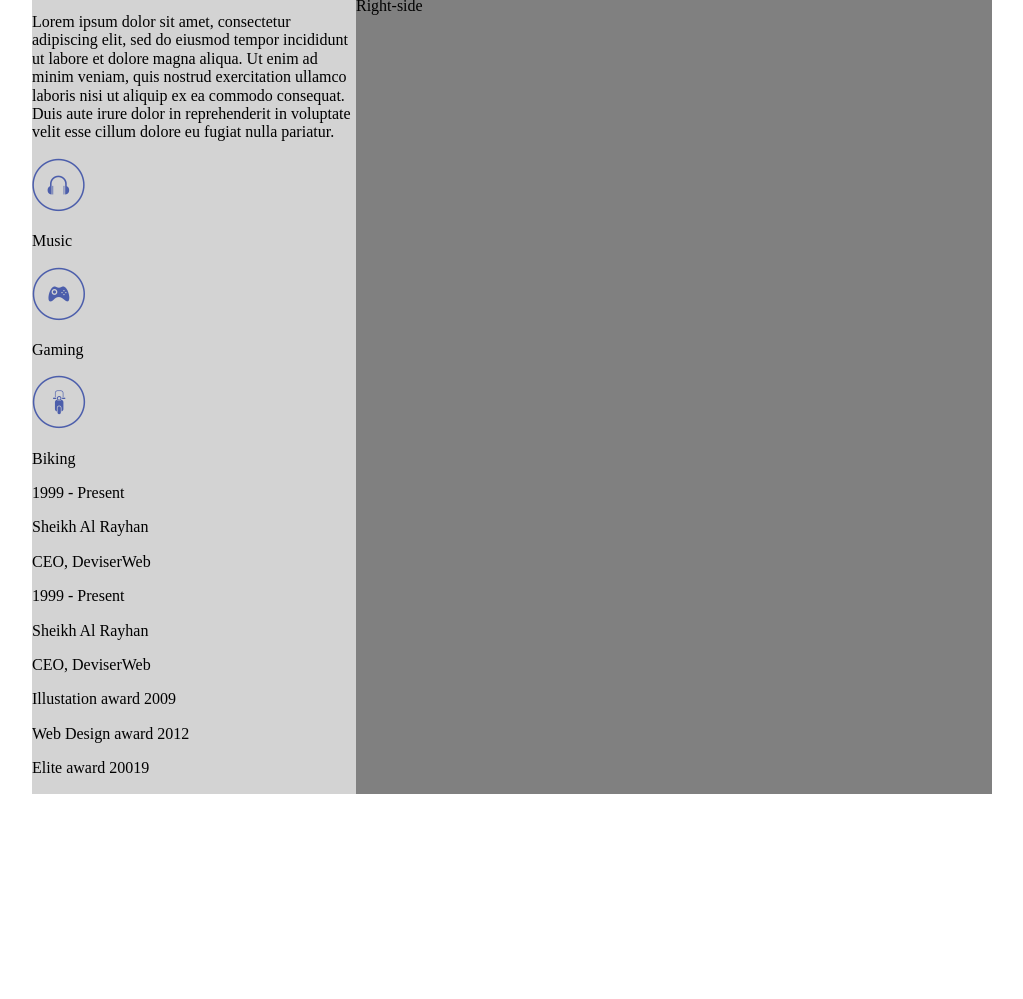
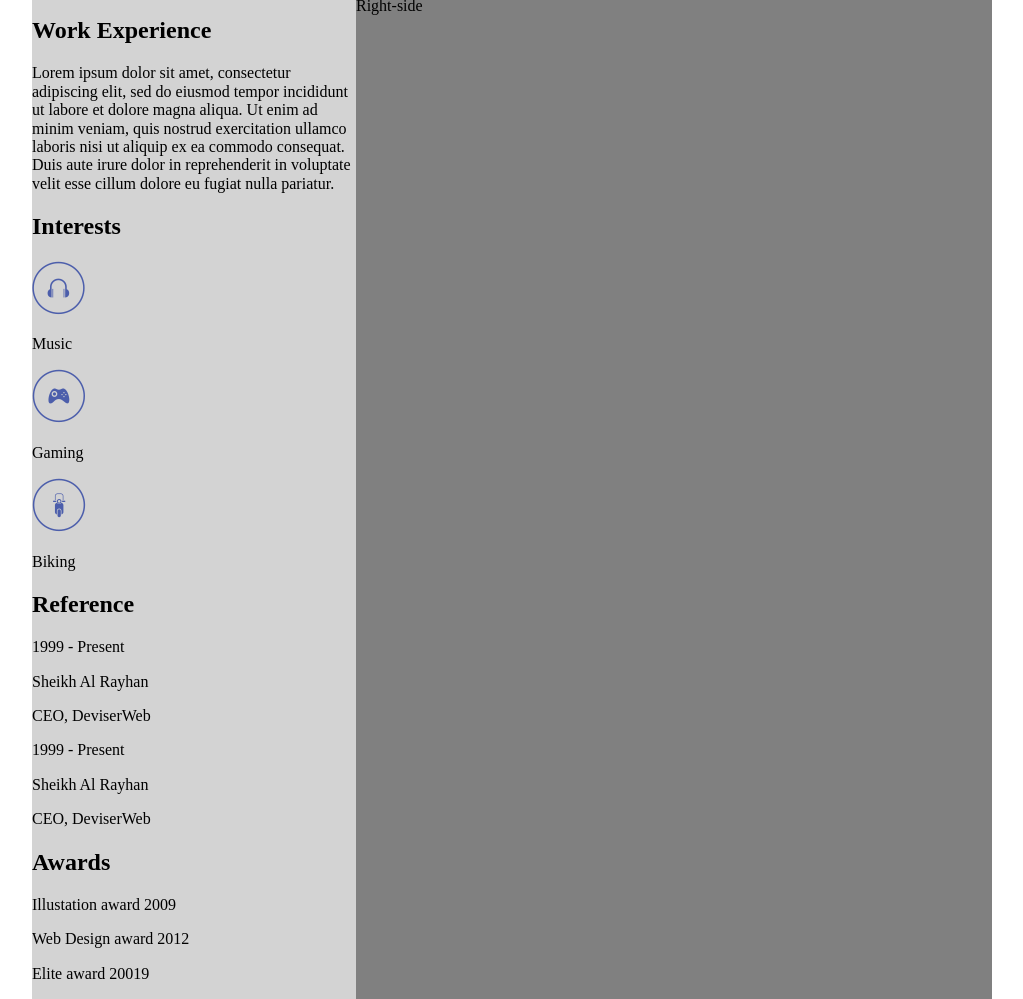
Before and after one commit to mobilisf/LiteBox, a website: page src/index.html in a window 1280 px wide. Shown: the part 269-1268 px from the top of the page, without its empty margins (128-1151 px from the left). Before the commit the page ends 1063 px from the top, so only its background shows below. Drawn offline with nearby package versions, Linux system fonts and the light colour scheme; files that its build step writes are made by us from their sources; files whose address does not match are found by name.

Commit message:
Left side: Improve DOM structure

```diff
--- a/src/template/left-side.html
+++ b/src/template/left-side.html
@@ -1,9 +1,20 @@
 <section class="left-side">
     <div class="left-wrap">
+
         <div class="left__profile">
-            <p class="profile-text">Lorem ipsum dolor sit amet, consectetur adipiscing elit, sed do eiusmod tempor incididunt ut labore et dolore magna aliqua. Ut enim ad minim veniam, quis nostrud exercitation ullamco laboris nisi ut aliquip ex ea commodo consequat. Duis aute irure dolor in reprehenderit in voluptate velit esse cillum dolore eu fugiat nulla pariatur.</p>
+            <div class="left__profile-title">
+                <h2 class="form-title">Work Experience</h2>
             </div>
+            <div class="left__profile-content">
+                <p class="left__profile-text">Lorem ipsum dolor sit amet, consectetur adipiscing elit, sed do eiusmod tempor incididunt ut labore et dolore magna aliqua. Ut enim ad minim veniam, quis nostrud exercitation ullamco laboris nisi ut aliquip ex ea commodo consequat. Duis aute irure dolor in reprehenderit in voluptate velit esse cillum dolore eu fugiat nulla pariatur.</p>
+            </div>
+        </div>
+
         <div class="left__interests">
+            <div class="left__interests-title">
+                    <h2 class="form-title">Interests</h2>
+            </div>
+            <div class="left__interests-content">
                 <div class="left__interests-music">
                     <img class="music-icon" src="images/left-side/music.png" alt="">
                     <p class="music-text">Music</p>
@@ -17,30 +28,44 @@
                     <p class="biking-text">Biking</p>
                 </div>
             </div>
+        </div>
+
         <div class="left__reference">
+            <div class="left__reference-title">
+                <h2 class="form-title">Reference</h2>
+            </div>
+            <div class="left__reference-content">
                 <div class="reference-item">
-                <div class="reference-item__circle">
+                    <div class="form-circle">
                     </div>
                     <div class="reference-item__content">
                         <p class="reference-item__time">1999 - Present</p>
-                    <p class="reference-item__company">Sheikh Al Rayhan</p>
+                        <p class="reference-item__company ">Sheikh Al Rayhan</p>
                         <p class="reference-item__position">CEO, DeviserWeb</p>
                     </div>
                 </div>
                 <div class="reference-item">
-                <div class="reference-item__circle">
+                    <div class="form-shape__circle">
                     </div>
                     <div class="reference-item__content">
                         <p class="reference-item__time">1999 - Present</p>
-                    <p class="reference-item__company">Sheikh Al Rayhan</p>
+                        <p class="reference-item__object">Sheikh Al Rayhan</p>
                         <p class="reference-item__position">CEO, DeviserWeb</p>
                     </div>
                 </div>
             </div>
+        </div>
+
         <div class="left__awards">
+            <div class="left__awards-title">
+                <h2 class="form-title">Awards</h2>
+            </div>
+            <div class="left__awards-content">
                 <p class="left__awards-item">Illustation award 2009</p>
                 <p class="left__awards-item">Web Design award 2012</p>
                 <p class="left__awards-item">Elite award 20019</p>
             </div>
         </div>
+
+    </div>
 </section>
```
Lines whose indentation alone changed are shown as unchanged.
